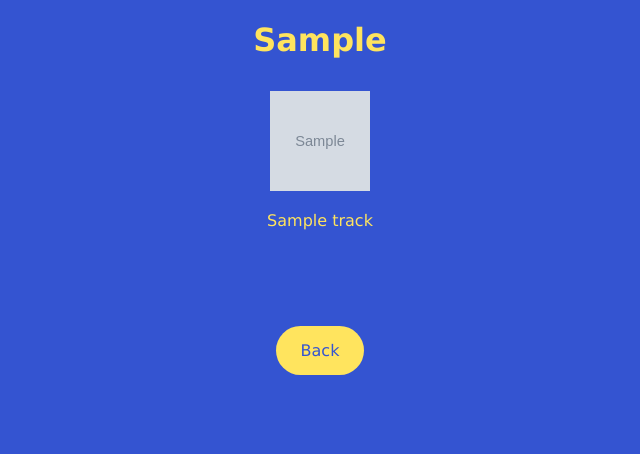
After one commit to abyongabi/abyswebsite, a Flask app: template templates/tracks_disp.html in a window 1280 px wide. The commit adds this page. Shown: the top 454 px of the page, without its empty margins (320-960 px from the left). Run offline with Flask 3, Linux system fonts and the light colour scheme; the template is opened without the code that fills it: most values are stand-ins (such as "Sample title", 1, 10 or a date in 2020); grey boxes marked "Sample" are stand-in pictures.

Commit message:
features for top tracks and top artists done

```diff
--- a/main.py
+++ b/main.py
@@ -58,8 +58,6 @@ def callback():
         session['expires_at'] = datetime.now().timestamp() + token_info['expires_in']
 
         return redirect('/menu')
-        #return redirect('/topsongs')
-        #return redirect('/playlists')
 
 
 @app.route('/playlists')
@@ -103,6 +101,10 @@ def refresh_token():
 
 @app.route('/tracks')
 def get_top_tracks():
+    return render_template('tracks.html')
+
+@app.route('/tracks/long')
+def get_top_tracks_long():
     if 'access_token' not in session:
         return redirect('/login')
 
@@ -113,13 +115,12 @@ def get_top_tracks():
         'Authorization': f"Bearer {session['access_token']}"
     }
 
-    response = requests.get(API_BASE_URL + "me/top/tracks", headers=headers)
+    response = requests.get(API_BASE_URL + "me/top/tracks?time_range=long_term&limit=50", headers=headers)
     tracks = response.json()
+    return render_template('tracks_disp.html', tracks=tracks, cat_tracks='All Time Favourites')
 
-    return jsonify(tracks)
-
-@app.route('/artists')
-def get_top_artists():
+@app.route('/tracks/medium')
+def get_top_tracks_medium():
     if 'access_token' not in session:
         return redirect('/login')
 
@@ -130,9 +131,79 @@ def get_top_artists():
         'Authorization': f"Bearer {session['access_token']}"
     }
 
-    response = requests.get(API_BASE_URL + "me/top/artists", headers=headers)
+    response = requests.get(API_BASE_URL + "me/top/tracks?time_range=medium_term&limit=50", headers=headers)
     tracks = response.json()
-    return render_template('artists.html', artists=tracks)
+    return render_template('tracks_disp.html', tracks=tracks, cat_tracks='Memories From Before')
+
+@app.route('/tracks/short')
+def get_top_tracks_short():
+    if 'access_token' not in session:
+        return redirect('/login')
+
+    if datetime.now().timestamp() > session['expires_at']:
+        return redirect('/refresh-token')
+
+    headers = {
+        'Authorization': f"Bearer {session['access_token']}"
+    }
+
+    response = requests.get(API_BASE_URL + "me/top/tracks?time_range=short_term&limit=50", headers=headers)
+    tracks = response.json()
+    return render_template('tracks_disp.html', tracks=tracks, cat_tracks='Recent Tracks')
+
+@app.route('/artists')
+def get_top_artists():
+    return render_template('artists.html')
+
+@app.route('/artists/long')
+def get_top_artists_long():
+    if 'access_token' not in session:
+        return redirect('/login')
+
+    if datetime.now().timestamp() > session['expires_at']:
+        return redirect('/refresh-token')
+
+    headers = {
+        'Authorization': f"Bearer {session['access_token']}"
+    }
+
+    response = requests.get(API_BASE_URL + "me/top/artists?time_range=long_term&limit=50", headers=headers)
+    artists = response.json()
+    return render_template('artists_disp.html', artists=artists, cat_artists="All Time Favourite")
+
+@app.route('/artists/medium')
+def get_top_artists_medium():
+    if 'access_token' not in session:
+        return redirect('/login')
+
+    if datetime.now().timestamp() > session['expires_at']:
+        return redirect('/refresh-token')
+
+    headers = {
+        'Authorization': f"Bearer {session['access_token']}"
+    }
+
+    response = requests.get(API_BASE_URL + "me/top/artists?time_range=medium_term&limit=50", headers=headers)
+    artists = response.json()
+    return render_template('artists_disp.html', artists=artists, cat_artists="Memories From Before")
+
+@app.route('/artists/short')
+def get_top_artists_short():
+    if 'access_token' not in session:
+        return redirect('/login')
+
+    if datetime.now().timestamp() > session['expires_at']:
+        return redirect('/refresh-token')
+
+    headers = {
+        'Authorization': f"Bearer {session['access_token']}"
+    }
+
+    response = requests.get(API_BASE_URL + "me/top/artists?time_range=short_term&limit=50", headers=headers)
+    artists = response.json()
+    return render_template('artists_disp.html', artists=artists, cat_artists="Recent Artists")
+
+
 
 @app.route('/menu')
 def menu():
--- a/static/liststyles.css
+++ b/static/liststyles.css
@@ -1,43 +1,90 @@
 body {
-    background-color: #6E7E85;
+    background-color: #3454D1;
     display: flex;
     align-items: center;
     justify-content: center;
-    height: 100vh;
     margin: 0;
     flex-direction: column;
 }
 
 h1 {
-    color: #96BDC6;
-    font-family: Georgia, 'Times New Roman', Times, serif;
+    color: #FFE45E;
+    font-family: 'Lucida Grande';
     text-align: center;
 }
 
-ul {
-    list-style: none;
-    padding: 0;
+.container {
     display: flex;
-    flex-wrap: wrap;
+    flex-direction: column;
+    align-items: center;
+}
+
+.list-container {
+    display: flex;
     justify-content: center;
 }
 
+.ls-item {
+    display: flex;
+    flex-direction: column;
+    align-items: center;
+    margin: 10px;
+    white-space: nowrap;
+    overflow: hidden;
+    text-overflow: ellipsis;
+}
+
 li {
+    display: block;
     margin: 10px;
     text-align: center;
+    white-space: nowrap;
+    overflow: hidden;
+    text-overflow: ellipsis;
+}
+
+h3 {
+    color: #FFE45E;
+    font-family: 'Lucida Grande';
+    font-style: none;
+    display: unset;
+    margin: 20px;
+}
+
+.ls-container{
+    margin: 50px;
+}
+
+p {
+    color: #FFE45E;
+    font-family: 'Lucida Grande';
+    text-align: center;
+    white-space: nowrap;
+    overflow: hidden;
+    text-overflow: ellipsis;
+    max-width: 120px;
 }
 
 a {
     text-decoration: none;
-    color: #1C0F13;
 }
 
-a:hover {
-    color: #555;
+a.button {
+    display: flex;
+    align-items: center;
+    justify-content: center;
+    margin-top: 20px;
+    margin-bottom: 30px;
+    padding: 15px 25px;
+    background-color: #FFE45E;
+    color: #3454D1;
+    text-decoration: none;
+    font-family: 'Lucida Grande';
+    font-size: 16px;
+    border-radius: 60px;
 }
 
-p {
-    color: #96BDC6;
-    font-family: Georgia, 'Times New Roman', Times, serif;
-    text-align: center;
+
+a.button:hover {
+    background-color: #555;
 }
--- a/static/styles.css
+++ b/static/styles.css
@@ -10,7 +10,7 @@ body {
 
 h1, p {
     color: #503E2E;
-    font-family: Georgia, 'Times New Roman', Times, serif;
+    font-family: 'Lucida Grande';
     text-align: center;
 }
 
@@ -20,7 +20,7 @@ a.button {
     background-color: #96BDC6;
     color: #548072;
     text-decoration: none;
-    font-family: Georgia, 'Times New Roman', Times, serif;
+    font-family: 'Lucida Grande';
     text-align: center;
     font-size: 16px;
     border-radius: 30px;
--- /dev/null
+++ b/templates/tracks_disp.html
@@ -0,0 +1,73 @@
+<!DOCTYPE html>
+<html lang="en">
+<head>
+    <meta charset="UTF-8">
+    <meta name="viewport" content="width=device-width, initial-scale=1.0">
+    <link rel="stylesheet" type="text/css" href="{{ url_for('static', filename='liststyles.css') }}">
+    <title>Top Tracks</title>
+</head>
+<body>
+    <h1>{{cat_tracks}}</h1>
+    <div class="container">
+        {% for track in tracks['items'] %}
+            {% if loop.index == 1 %}
+                <div class="list-container">
+                    <li>
+                        <a href="{{ track.external_urls.spotify }}" target="_blank">
+                            <img src="{{ track.album.images[0].url }}" alt="{{ track.name }}" width="100" height="100">
+                        </a>
+                        <p>{{ track.name }}</p>
+                    </li>
+                </div>
+                {% endif %}
+                {% endfor %}
+                <div class="list-container">
+                    {% for track in tracks['items'] %}
+                        {% if loop.index in [2, 3] %}
+                        <li>
+                            <a href="{{ track.external_urls.spotify }}" target="_blank">
+                                <img src="{{ track.album.images[0].url }}" alt="{{ track.name }}" width="100" height="100">
+                            </a>
+                            <p>{{ track.name }}</p>
+                        </li>
+                        {% endif %}
+                    {% endfor %}
+                </div>
+                <div class="list-container">
+                    {% for track in tracks['items'] %}
+                        {% if loop.index in range(4, 11) %}
+                        <li>
+                            <a href="{{ track.external_urls.spotify }}" target="_blank">
+                                <img src="{{ track.album.images[0].url }}" alt="{{ track.name }}" width="100" height="100">
+                            </a>
+                            <p>{{ track.name }}</p>
+                        </li>
+                        {% endif %}
+                    {% endfor %}
+                </div>
+                <div class="list-container">
+                    {% for track in tracks['items'] %}
+                        {% if loop.index in range(11, 21) %}
+                        <li>
+                            <a href="{{ track.external_urls.spotify }}" target="_blank">
+                                <img src="{{ track.album.images[0].url }}" alt="{{ track.name }}" width="100" height="100">
+                            </a>
+                            <p>{{ track.name }}</p>
+                        </li>
+                        {% endif %}
+                    {% endfor %}
+                </div>
+    </div>
+    <div class="ls-container">
+        {% for track in tracks['items'] %}
+            {% if loop.index in range(21, 51) %}
+                <a href="{{ track.external_urls.spotify }}" target="_blank">
+                    <h3>{{track.name}}</h3>
+                </a>
+            {% endif %}
+        {% endfor %}
+        <a href="/tracks" class="button">Back</a>
+    </div>
+
+</body>
+</html>
```
Also changed, not shown: templates/artists.html (+6 -12 lines), templates/artists_disp.html (added, +75 -0 lines), templates/tracks.html (+16 -0 lines), 2 other files.
